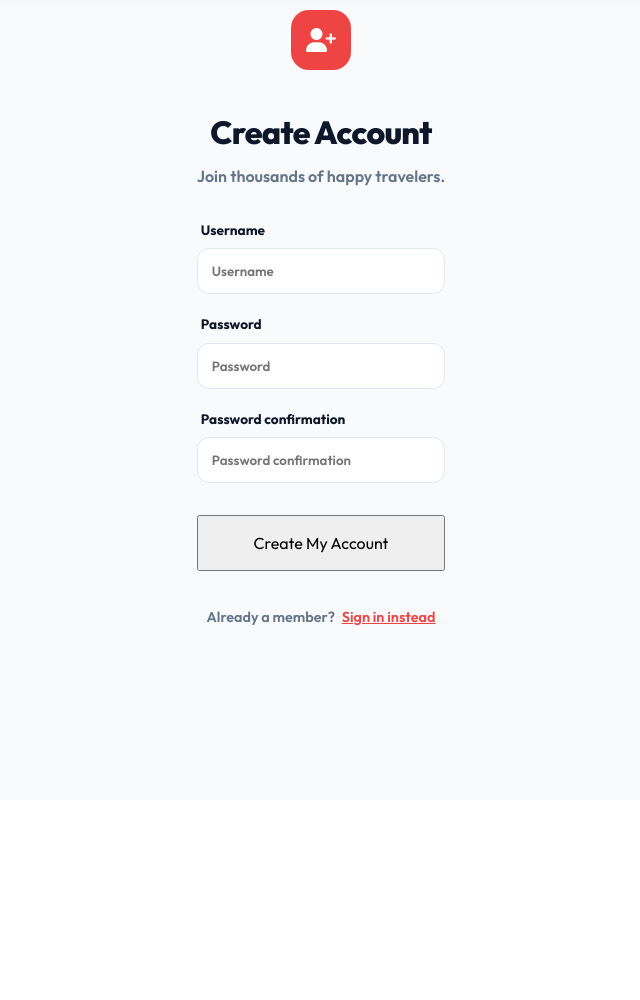
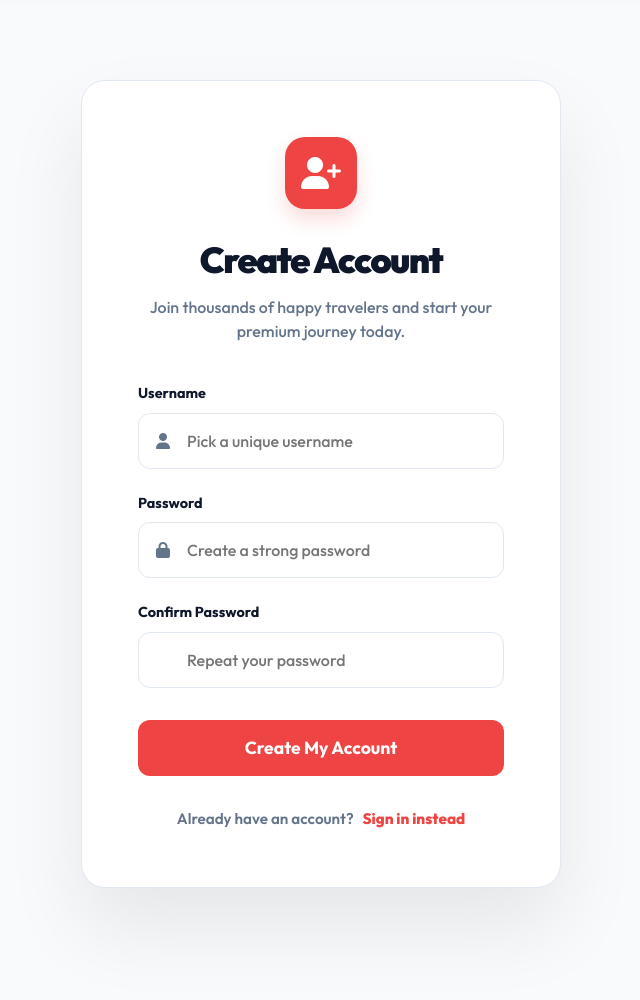
Before and after one commit to miyat0/bus_reservation_project., a Django app: page /users/signup/ in a window 1280 px wide. Shown: the part 80-1080 px from the top of the page, without its empty margins (319-959 px from the left). Before the commit the page ends 706 px from the top, so only its background shows below. Run offline with Django 5.2, Linux system fonts and the light colour scheme.

Commit message:
style: synchronize signup page with premium login design

```diff
--- a/users/templates/users/signup.html
+++ b/users/templates/users/signup.html
@@ -1,48 +1,71 @@
 {% extends 'base.html' %}
 
 {% block content %}
-<div style="display: flex; align-items: center; justify-content: center; min-height: calc(100vh - 200px);">
-    <div class="glass-card" style="max-width: 500px; width: 100%; padding: 48px; position: relative;">
-        <!-- Brand Accent -->
-        <div style="position: absolute; top: -30px; left: 50%; transform: translateX(-50%); width: 60px; height: 60px; background: var(--primary); border-radius: 18px; display: flex; align-items: center; justify-content: center; box-shadow: var(--shadow-lg);">
-            <i class="fas fa-user-plus" style="color: #fff; font-size: 1.5rem;"></i>
-        </div>
+<div style="display: flex; align-items: center; justify-content: center; min-height: calc(100vh - 200px); padding: 40px 20px;">
+    <div class="card" style="max-width: 480px; width: 100%; padding: 56px; position: relative; border-radius: var(--radius-lg); box-shadow: 0 40px 80px rgba(0,0,0,0.08);">
 
-        <div style="text-align: center; margin-top: 20px; margin-bottom: 32px;">
-            <h1 style="font-size: 2rem; font-weight: 800; letter-spacing: -0.02em; margin-bottom: 8px;">Create Account</h1>
-            <p style="color: var(--text-muted); font-weight: 600;">Join thousands of happy travelers.</p>
+        <!-- Brand Identity -->
+        <div style="text-align: center; margin-bottom: 40px;">
+            <div style="width: 72px; height: 72px; background: var(--primary); border-radius: 20px; display: flex; align-items: center; justify-content: center; margin: 0 auto 24px; box-shadow: 0 10px 20px rgba(239, 68, 68, 0.2);">
+                <i class="fas fa-user-plus" style="color: #fff; font-size: 2rem;"></i>
+            </div>
+            <h1 style="font-size: 2.25rem; font-weight: 900; letter-spacing: -0.04em; margin-bottom: 8px; color: var(--text);">Create Account</h1>
+            <p class="muted-text">Join thousands of happy travelers and start your premium journey today.</p>
         </div>
 
         {% if form.errors %}
-            <div style="background: #fee2e2; color: #991b1b; padding: 12px 16px; border-radius: 12px; font-size: 0.85rem; font-weight: 600; margin-bottom: 24px; border: 1px solid rgba(239, 68, 68, 0.2);">
+            <div style="background: #fee2e2; color: #991b1b; padding: 16px; border-radius: var(--radius-md); font-size: 0.9rem; font-weight: 700; margin-bottom: 32px; border: 1px solid rgba(239, 68, 68, 0.15);">
                 {% for field in form %}
                     {% for error in field.errors %}
-                        <div>{{ field.label }}: {{ error }}</div>
+                        <div style="display: flex; align-items: center; gap: 10px; margin-bottom: 4px;">
+                            <i class="fas fa-circle-exclamation" style="font-size: 0.8rem;"></i>
+                            <span>{{ field.label }}: {{ error }}</span>
+                        </div>
                     {% endfor %}
                 {% endfor %}
                 {% for error in form.non_field_errors %}
-                    <div>{{ error }}</div>
+                    <div style="display: flex; align-items: center; gap: 10px;">
+                        <i class="fas fa-circle-exclamation" style="font-size: 0.8rem;"></i>
+                        <span>{{ error }}</span>
+                    </div>
                 {% endfor %}
             </div>
         {% endif %}
 
-        <form method="post" style="display: flex; flex-direction: column; gap: 20px;">
+        <form method="post" autocomplete="off">
             {% csrf_token %}
 
-            {% for field in form %}
-                <div style="display: flex; flex-direction: column; gap: 8px;">
-                    <label style="font-size: 0.85rem; font-weight: 700; color: var(--text-main); margin-left: 4px;">{{ field.label }}</label>
-                    <div style="position: relative;">
-                        <input type="{{ field.field.widget.input_type|default:'text' }}" name="{{ field.name }}" required placeholder="{{ field.label }}" style="width: 100%; padding: 14px 14px; border-radius: 12px; border: 1px solid var(--line); background: #fff; font-weight: 600; outline: none; transition: 0.2s;" onfocus="this.style.borderColor='var(--primary)'" onblur="this.style.borderColor='var(--line)'">
-                    </div>
+            <div class="form-group">
+                <label class="label">Username</label>
+                <div style="position: relative;">
+                    <i class="fas fa-user" style="position: absolute; left: 18px; top: 50%; transform: translateY(-50%); color: var(--text-muted); font-size: 1rem;"></i>
+                    <input type="text" name="username" value="{{ form.username.value|default:'' }}" required placeholder="Pick a unique username" class="input" style="padding-left: 48px; height: 56px;">
                 </div>
-            {% endfor %}
+            </div>
 
-            <button type="submit" class="primary-button" style="width: 100%; padding: 16px; font-size: 1rem; margin-top: 12px;">Create My Account</button>
+            <div class="form-group">
+                <label class="label">Password</label>
+                <div style="position: relative;">
+                    <i class="fas fa-lock" style="position: absolute; left: 18px; top: 50%; transform: translateY(-50%); color: var(--text-muted); font-size: 1rem;"></i>
+                    <input type="password" name="password1" required placeholder="Create a strong password" class="input" style="padding-left: 48px; height: 56px;">
+                </div>
+            </div>
 
-            <div style="text-align: center; margin-top: 16px; font-size: 0.9rem; font-weight: 600;">
-                <span style="color: var(--text-muted);">Already a member?</span>
-                <a href="{% url 'login' %}" style="color: var(--primary); margin-left: 4px;">Sign in instead</a>
+            <div class="form-group" style="margin-bottom: 32px;">
+                <label class="label">Confirm Password</label>
+                <div style="position: relative;">
+                    <i class="fas fa-shield-check" style="position: absolute; left: 18px; top: 50%; transform: translateY(-50%); color: var(--text-muted); font-size: 1rem;"></i>
+                    <input type="password" name="password2" required placeholder="Repeat your password" class="input" style="padding-left: 48px; height: 56px;">
+                </div>
+            </div>
+
+            <button type="submit" class="btn btn-primary" style="width: 100%; justify-content: center; height: 56px; font-size: 1.1rem;">
+                Create My Account
+            </button>
+
+            <div style="text-align: center; margin-top: 32px; font-size: 0.95rem; font-weight: 600;">
+                <span style="color: var(--text-muted);">Already have an account?</span>
+                <a href="{% url 'login' %}" style="color: var(--primary); margin-left: 6px; font-weight: 800; text-decoration: none;">Sign in instead</a>
             </div>
         </form>
     </div>
```
